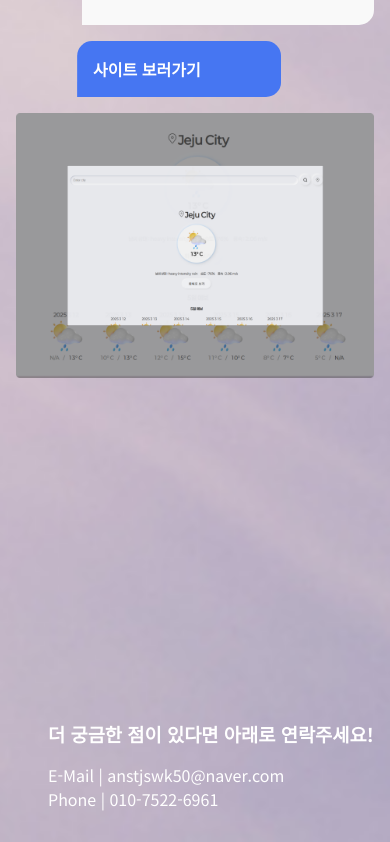
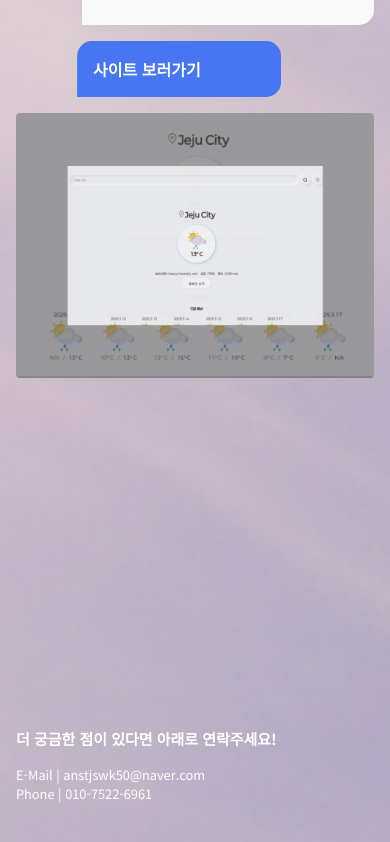
Before and after one commit to balbari/portfolio, a React (Create React App) app: page / in a window 390 px wide. Shown: the part 5336-6178 px from the top of the page. Built offline with nearby package versions, Linux system fonts and the light colour scheme.

Commit message:
footer font size

```diff
--- a/src/css/Footer.css
+++ b/src/css/Footer.css
@@ -39,6 +39,7 @@
         width: 100%;
         text-align: start;
         margin-top: 0.5rem;
-        margin-left: 3rem;
+        margin-left:1rem;
+        font-size: 0.8rem;
     }
 }
```
